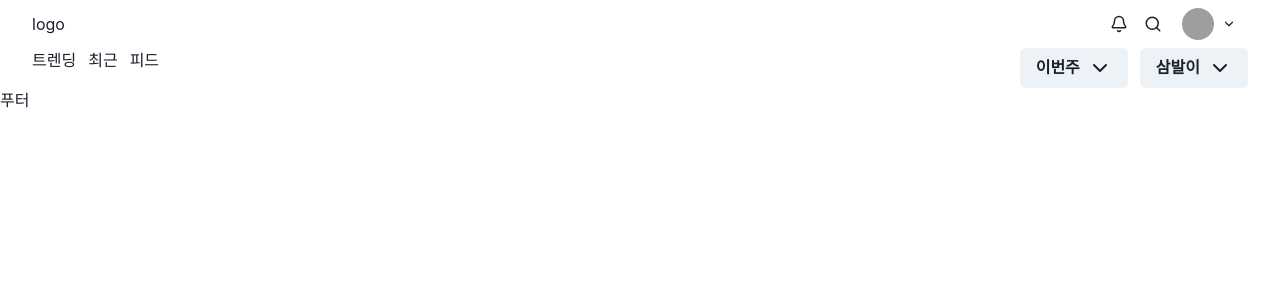
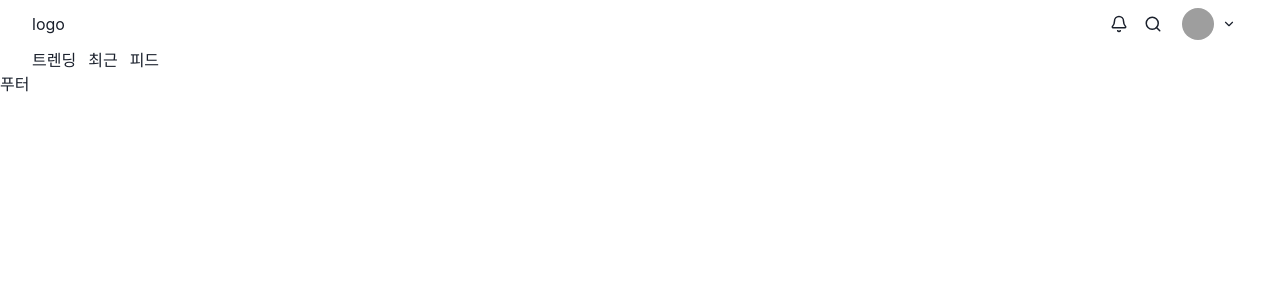
Before and after one commit to oddodd-o/-template-next-ts-blog, a Next.js app: page / in a window 1280 px wide. Shown: the top 300 px of the page. Built offline with nearby package versions, Linux system fonts and the light colour scheme; grey boxes are pictures that could not be loaded.

Commit message:
custom menu

```diff
--- a/src/app/page.tsx
+++ b/src/app/page.tsx
@@ -1,8 +1,9 @@
 'use client'
 
 import Container from "@/components/layout/Container"
-import CustomMenu from "@/components/menu/CustomMenu"
+import Menu from "@/components/menu/Menu"
 import { Flex, Spacer } from "@chakra-ui/react"
+import { EllipsisVertical } from "lucide-react"
 import Link from "next/link"
 
 const periodMenuItems = [
@@ -35,8 +36,8 @@ export default function Home() {
         </nav>
         <Spacer />
         <div className="flex gap-3">
-          <CustomMenu buttonText="이번주" items={periodMenuItems}/>
-          <CustomMenu buttonText="삼발이" items={settingMenuItems}/>
+          <Menu buttonText="이번주" items={periodMenuItems}/>
+          <Menu buttonText={<EllipsisVertical />} items={settingMenuItems} variant="ghost"/>
         </div>
       </Flex>
 
--- /dev/null
+++ b/src/components/card/Card.tsx
@@ -0,0 +1,27 @@
+import React from 'react'
+import { Card as ChakraCard, CardBody } from '@chakra-ui/react'
+import Image from 'next/image'
+import CardFooter from './CardFooter'
+
+const Card = () => {
+  return (
+    <ChakraCard maxW='md'>
+      <CardBody>
+        <Text>
+          With Chakra UI, I wanted to sync the speed of development with the speed
+          of design. I wanted the developer to be just as excited as the designer to
+          create a screen.
+        </Text>
+      </CardBody>
+      <Image
+        objectFit='cover'
+        src='https://images.unsplash.com/photo-1531403009284-440f080d1e12?ixlib=rb-4.0.3&ixid=MnwxMjA3fDB8MHxwaG90by1wYWdlfHx8fGVufDB8fHx8&auto=format&fit=crop&w=1770&q=80'
+        alt='Chakra UI'
+      />
+
+      <CardFooter />
+    </ChakraCard>
+  )
+}
+
+export default Card
--- /dev/null
+++ b/src/components/card/CardFooter.tsx
@@ -0,0 +1,28 @@
+import React from 'react'
+import { Button, CardFooter as CustomCardFooter } from '@chakra-ui/react'
+
+const CardFooter = () => {
+  return (
+    <CustomCardFooter
+        justify='space-between'
+        flexWrap='wrap'
+        sx={{
+          '& > button': {
+            minW: '136px',
+          },
+        }}
+      >
+        <Button flex='1' variant='ghost' leftIcon={<BiLike />}>
+          Like
+        </Button>
+        <Button flex='1' variant='ghost' leftIcon={<BiChat />}>
+          Comment
+        </Button>
+        <Button flex='1' variant='ghost' leftIcon={<BiShare />}>
+          Share
+        </Button>
+      </CustomCardFooter>
+  )
+}
+
+export default CardFooter
--- a/src/components/menu/CustomMenu.tsx
+++ b/src/components/menu/Menu.tsx
@@ -1,5 +1,5 @@
-import React from 'react'
-import { Button, Menu, MenuButton, MenuItem, MenuList, Spacer } from "@chakra-ui/react"
+import React, { ReactNode } from 'react'
+import { Button, Menu as CustomMenu, MenuButton, MenuItem, MenuList, Spacer } from "@chakra-ui/react"
 import { ChevronDownIcon } from 'lucide-react'
 
 // 객체 타입 정의
@@ -9,14 +9,17 @@ interface IMenuItem {
 }
 
 interface IMenuProps {
-  buttonText: string;
+  buttonText: ReactNode;
   items: IMenuItem[]; // 객체 배열
+  variant?: string;
 }
 
-const CustomMenu = ({buttonText, items}: IMenuProps) => {
+const Menu = ({buttonText, items, variant = "solid"}: IMenuProps) => {
   return (
-    <Menu>
-      <MenuButton as={Button} rightIcon={<ChevronDownIcon />}>
+    <CustomMenu>
+      <MenuButton variant={variant} as={Button}
+        rightIcon={typeof buttonText === 'string' ? <ChevronDownIcon /> : undefined}
+      >
         {buttonText}
       </MenuButton>
       <MenuList>
@@ -27,7 +30,7 @@ const CustomMenu = ({buttonText, items}: IMenuProps) => {
           </MenuItem>
         ))}
       </MenuList>
-    </Menu>
+    </CustomMenu>
   )
 }
 
```
